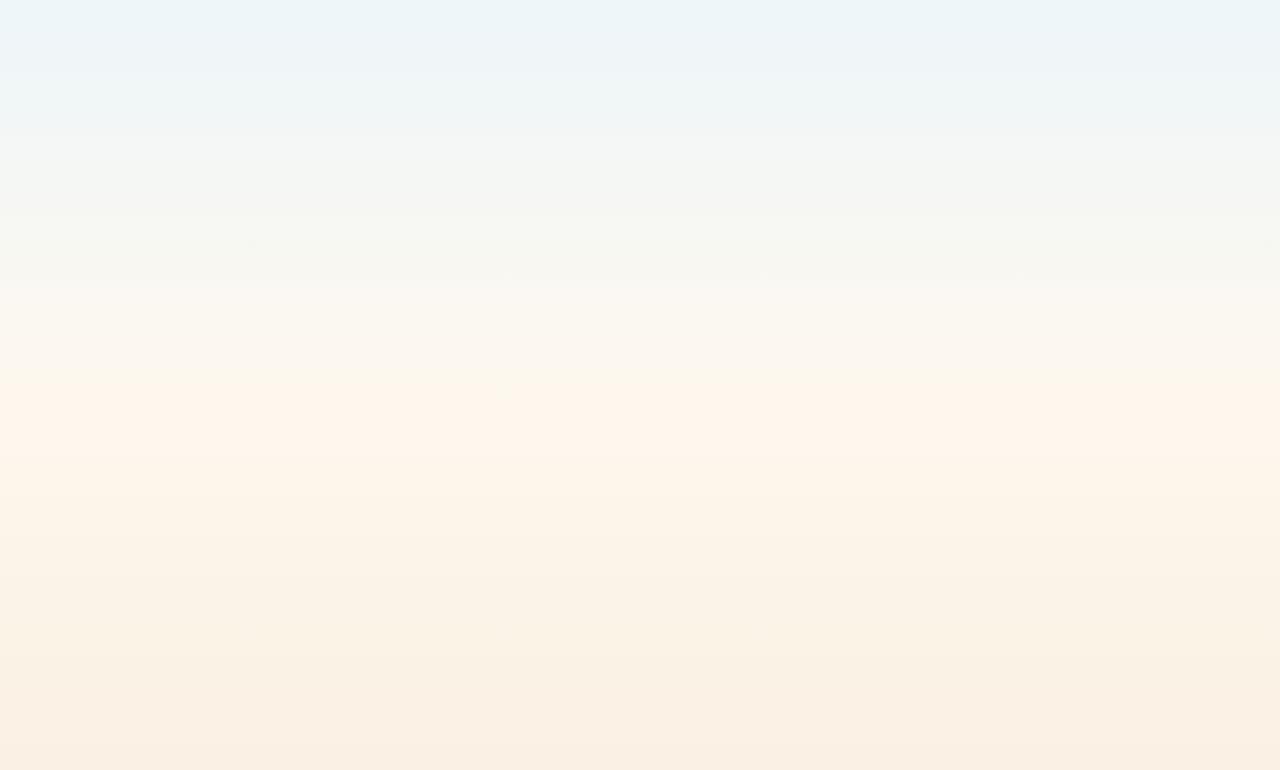
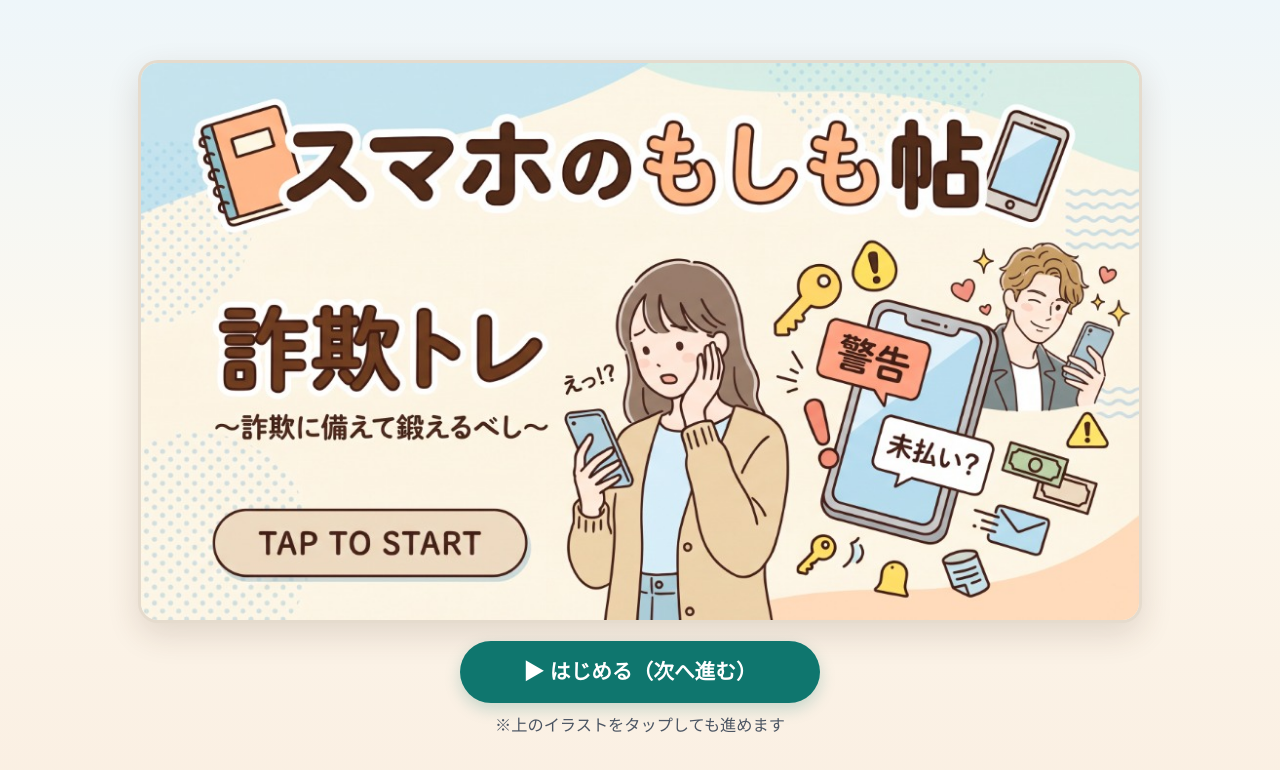
Before and after one commit to yasudajs/dejisuitb, a plain HTML site: page index.html in a window 1280 px wide. Drawn offline with Linux system fonts and the light colour scheme.

Commit message:
Add title cover screen as page 1

```diff
--- a/index.html
+++ b/index.html
@@ -6,7 +6,7 @@
   <title>スマホのもしも帖｜IT学習・三現主義支援プラットフォーム（プロトタイプ）</title>
   <link rel="stylesheet" href="./css/style.css" />
 </head>
-<body>
+<body class="is-title-view">
   <!-- Persistent Fixed-Position Top Bar (4.1 UI要件: 恒常的な戻る・ホームボタン) -->
   <header class="app-header" role="banner">
     <div class="header-inner">
@@ -29,8 +29,38 @@
   </header>
 
   <main class="app-main" id="app-main">
-    <!-- View: Home -->
-    <section id="view-home" class="app-view">
+    <!-- View: Title Cover (1ページ目) -->
+    <section id="view-title" class="app-view title-view" aria-label="タイトル画面">
+      <div class="title-stage">
+        <button
+          id="btn-title-start"
+          type="button"
+          class="title-cover-btn"
+          aria-label="スマホのもしも帖 詐欺トレ をはじめる（次の画面へ進む）"
+        >
+          <img
+            src="./images/title-cover.jpg"
+            alt="スマホのもしも帖 詐欺トレ 〜詐欺に備えて鍛えるべし〜 TAP TO START"
+            class="title-cover-img"
+            width="1024"
+            height="571"
+          />
+        </button>
+        <div class="title-actions">
+          <button
+            id="btn-title-start-sub"
+            type="button"
+            class="btn btn-primary btn-large title-start-btn"
+          >
+            ▶ はじめる（次へ進む）
+          </button>
+          <p class="title-tap-hint">※上のイラストをタップしても進めます</p>
+        </div>
+      </div>
+    </section>
+
+    <!-- View: Home (2ページ目) -->
+    <section id="view-home" class="app-view" hidden>
       <div class="card hero-card">
         <div class="safety-assurance-banner">
           <p class="safety-assurance-text">
```
Also changed, not shown: 1 other file.
